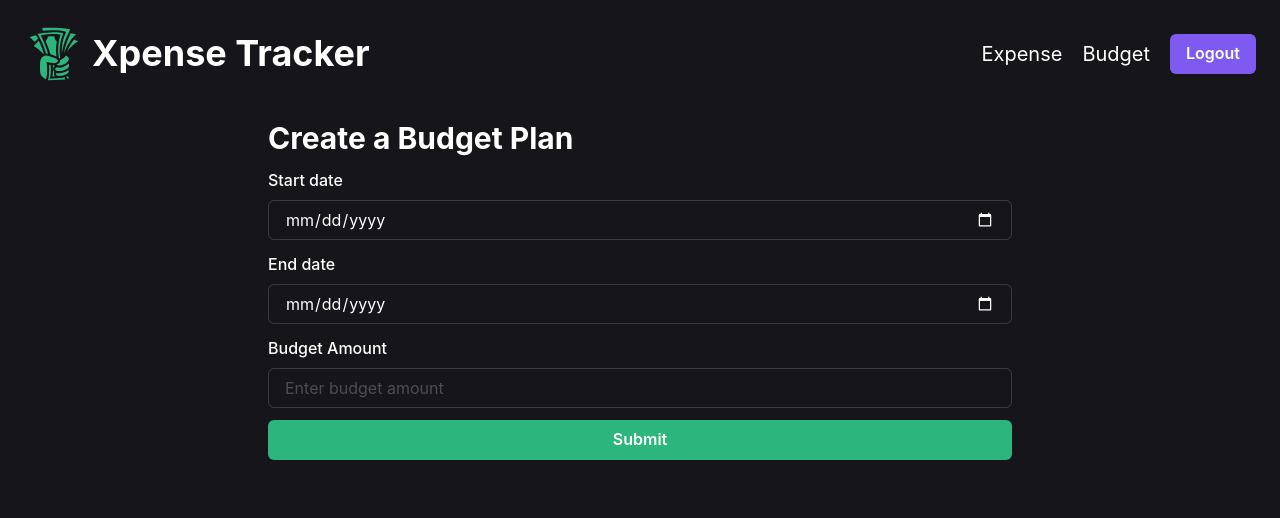
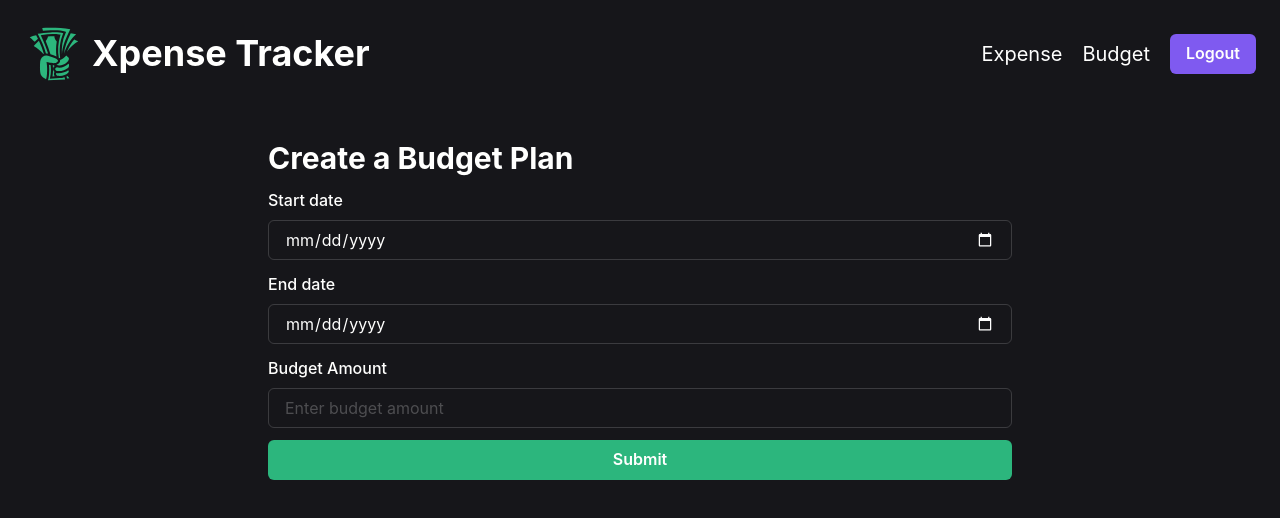
Before and after one commit to im7ven/Expense-Tracker, a React (Vite) app: page /userbudget in a window 1280 px wide. Shown: the top 518 px of the page. Built offline with nearby package versions, Linux system fonts and the light colour scheme; no server answers.

Commit message:
Cleaning up unused imports.

```diff
--- a/src/components/Auth.tsx
+++ b/src/components/Auth.tsx
@@ -4,21 +4,20 @@ import {
   Button,
   Center,
   Container,
+  Flex,
   FormControl,
   FormLabel,
   Heading,
   Input,
   SimpleGrid,
   Text,
-  Image,
-  Flex,
 } from "@chakra-ui/react";
-import primaryBackground from "../images/FormBg.webp";
 import { FirebaseError } from "firebase/app";
 import { FormEvent, useState } from "react";
 import { Link, useNavigate } from "react-router-dom";
 import { auth } from "../config/firebase";
 import { useUserAuth } from "../context/UserAuthContext";
+import primaryBackground from "../images/FormBg.webp";
 
 interface Props {
   isLogin: boolean;
--- a/src/components/Budgeting/ActiveBudgetAlert.tsx
+++ b/src/components/Budgeting/ActiveBudgetAlert.tsx
@@ -3,7 +3,6 @@ import {
   AlertDescription,
   AlertIcon,
   AlertTitle,
-  CloseButton,
   HStack,
 } from "@chakra-ui/react";
 
--- a/src/components/Budgeting/BudgetEndModal.tsx
+++ b/src/components/Budgeting/BudgetEndModal.tsx
@@ -1,6 +1,5 @@
 import {
   Button,
-  Center,
   HStack,
   Heading,
   Modal,
@@ -14,7 +13,6 @@ import {
   StatHelpText,
   StatLabel,
   StatNumber,
-  Text,
 } from "@chakra-ui/react";
 import { useBudgetProgress } from "../../context/BudgetPeriodContext";
 import { useBudget } from "../../context/UserBudgetContext";
--- a/src/components/Budgeting/BudgetExpenseProgress.tsx
+++ b/src/components/Budgeting/BudgetExpenseProgress.tsx
@@ -10,10 +10,6 @@ import { useBudgetFeedback } from "../../context/BudgetFeedbackContext";
 export const BudgetExpenseProgress = () => {
   const { budgetExpenseTotal, expenseProgress } = useBudgetProgress();
   const { progressColor } = useBudgetFeedback();
-
-  // console.log("Date Progress ", budgetDateProgress);
-  // console.log("Ex Progress", expenseProgress);
-  // console.log("color:", progressColor);
 
   return (
     <CircularProgress
--- a/src/components/Budgeting/BudgetPlaceholder.tsx
+++ b/src/components/Budgeting/BudgetPlaceholder.tsx
@@ -1,4 +1,4 @@
-import { Box, Flex, HStack, Heading, Spacer, Text } from "@chakra-ui/react";
+import { Box, Flex, Heading, Spacer, Text } from "@chakra-ui/react";
 import { useBudget } from "../../context/UserBudgetContext";
 import { BudgetRemoveModal } from "./BudgetRemoveModal";
 
--- a/src/components/Expense/ExpenseFilter.tsx
+++ b/src/components/Expense/ExpenseFilter.tsx
@@ -1,5 +1,5 @@
 import { Box, Select } from "@chakra-ui/react";
-import { Expense, useExpense } from "../../context/ExpenseContext";
+import { useExpense } from "../../context/ExpenseContext";
 
 export const ExpenseFilter = () => {
   const { expenses, handleSelectedCategory, selectedCategory } = useExpense();
--- a/src/components/Expense/ExpenseList.tsx
+++ b/src/components/Expense/ExpenseList.tsx
@@ -7,13 +7,7 @@ import {
   List,
   ListItem,
   Spacer,
-  Table,
-  Tbody,
-  Td,
   Text,
-  Th,
-  Thead,
-  Tr,
 } from "@chakra-ui/react";
 import { useExpense } from "../../context/ExpenseContext";
 
--- a/src/context/UserAuthContext.tsx
+++ b/src/context/UserAuthContext.tsx
@@ -43,7 +43,6 @@ export const UserAuthContextProvider = ({ children }: Props) => {
   const [user, setUser] = useState<User | null>(null);
   const [authStateRestored, setAuthStateRestored] = useState(false);
 
-  // Sign up function
   const signUp = async (
     userEmail: string,
     userPassword: string,
@@ -70,12 +69,10 @@ export const UserAuthContextProvider = ({ children }: Props) => {
     return userCredentials;
   };
 
-  // Login function
   const signIn = (email: string, password: string) => {
     return signInWithEmailAndPassword(auth, email, password);
   };
 
-  // Find the current user
   useEffect(() => {
     const unsubscribe = onAuthStateChanged(auth, (currentUser) => {
       setUser({
--- a/src/pages/UserAccountPage.tsx
+++ b/src/pages/UserAccountPage.tsx
@@ -2,7 +2,6 @@ import {
   Box,
   Button,
   Flex,
-  GridItem,
   HStack,
   Heading,
   SimpleGrid,
@@ -13,8 +12,8 @@ import {
   StatNumber,
   useBreakpointValue,
 } from "@chakra-ui/react";
+import { useState } from "react";
 import { GiExpense } from "react-icons/gi";
-import { useState } from "react";
 import { ExpenseFilter } from "../components/Expense/ExpenseFilter";
 import { ExpenseForm } from "../components/Expense/ExpenseForm";
 import { ExpenseList } from "../components/Expense/ExpenseList";
--- a/src/pages/UserBudget.tsx
+++ b/src/pages/UserBudget.tsx
@@ -35,7 +35,7 @@ export const UserBudget = () => {
   }, [budgetExpenses]);
 
   return (
-    <>
+    <Box py={5}>
       <BudgetEndModal isOpen={isBudgetEnded} onClose={handleBudgetEnd} />
       {budget && budget.length > 0 ? (
         <>
@@ -58,6 +58,6 @@ export const UserBudget = () => {
       ) : (
         <BudgetForm />
       )}
-    </>
+    </Box>
   );
 };
```
Also changed, not shown: src/components/Budgeting/BudgetPlan.tsx (+3 -7 lines).
